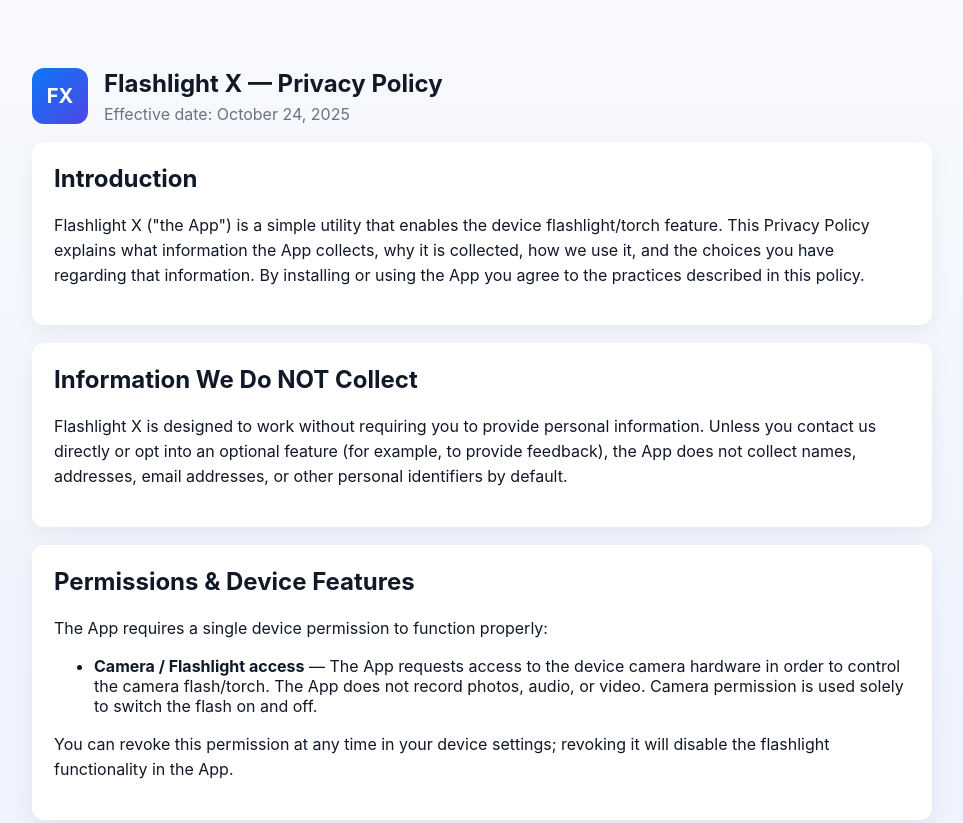
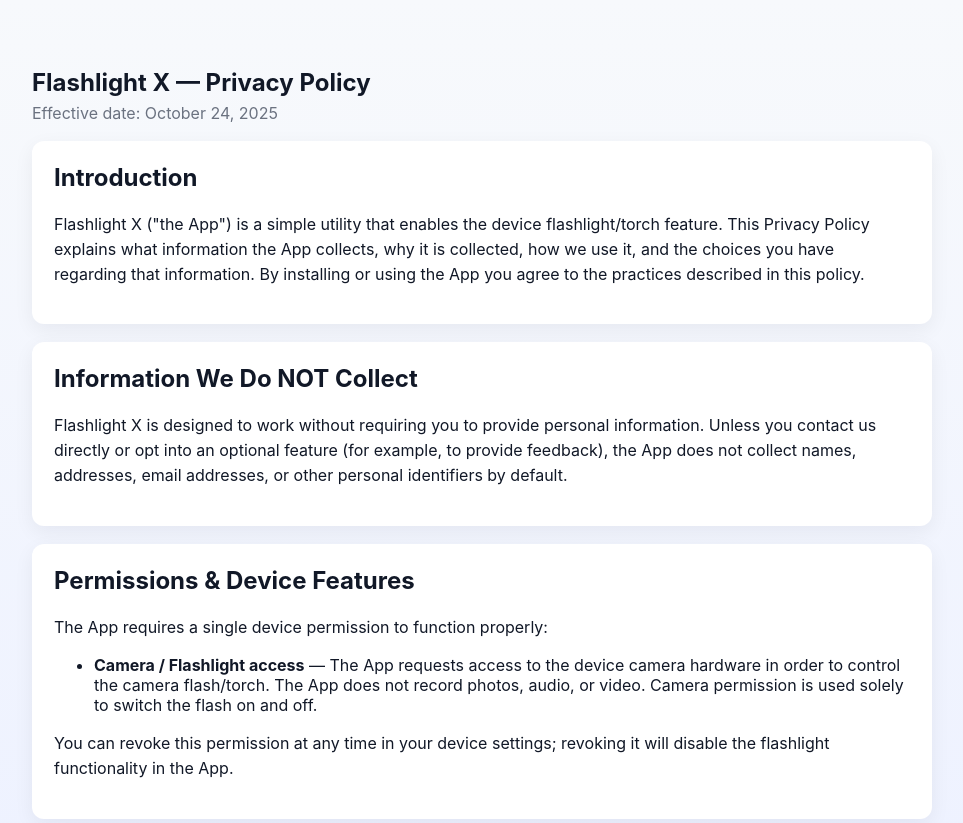
Before and after one commit to SsenyongaEmma/flashlightx, a plain HTML site: page index.html in a window 1280 px wide. Shown: the top 823 px of the page, without its empty margins (158-1121 px from the left). Drawn offline with Linux system fonts and the light colour scheme.

Commit message:
chenged logo
Comment out the logo div in the header section.

```diff
--- a/index.html
+++ b/index.html
@@ -26,7 +26,7 @@
 <body>
   <main class="wrap">
     <header>
-      <div class="logo">FX</div>
+      <!-- <div class="logo">FX</div> -->
       <div>
         <h1>Flashlight X — Privacy Policy</h1>
         <div class="meta">Effective date: October 24, 2025</div>
```
